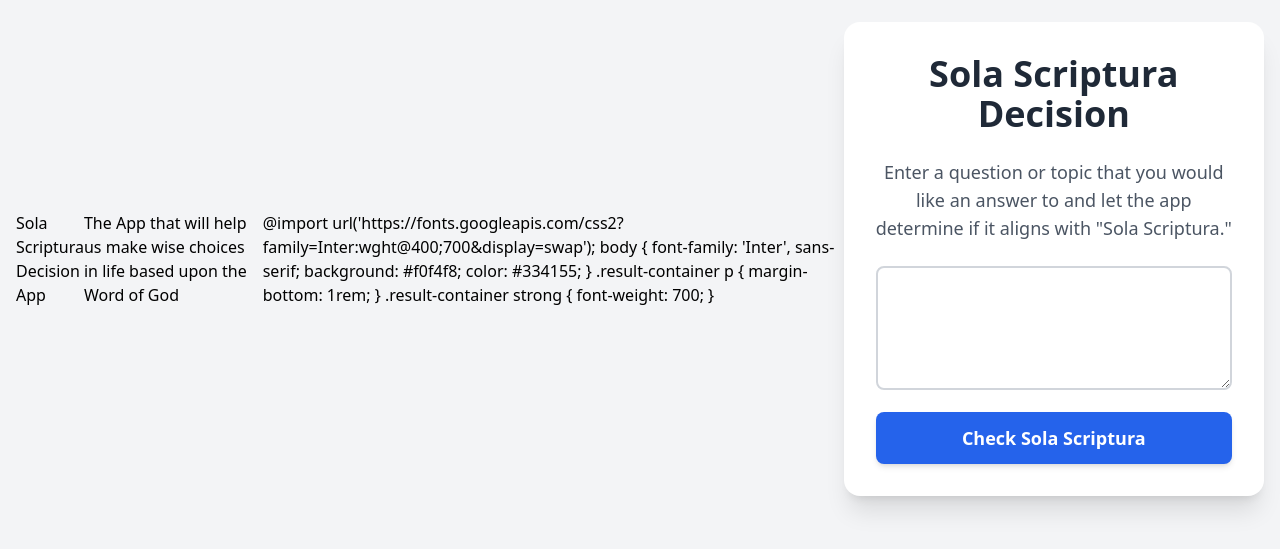
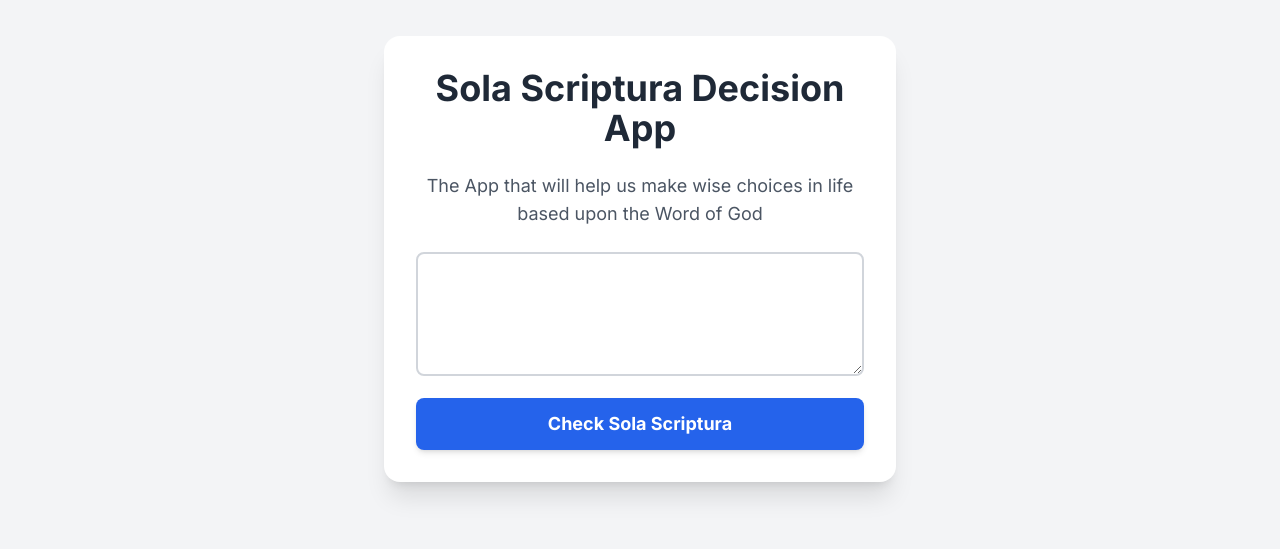
Before and after one commit to jsndl333/sola-scriptura-app, a plain HTML site: page index.html in a window 1280 px wide. Shown: the part 141-690 px from the top of the page. Drawn offline with nearby package versions, Linux system fonts and the light colour scheme.

Commit message:
New Update with New Subtitle

```diff
--- a/index.html
+++ b/index.html
@@ -5,12 +5,7 @@
     <meta name="viewport" content="width=device-width, initial-scale=1.0">
     <title>Sola Scriptura Decision App</title>
     <script src="https://cdn.tailwindcss.com"></script>
-</head>
-<body>
-    <h1>Sola Scriptura Decision App</h1>
-    <p>The App that will help us make wise choices in life based upon the Word of God</p>
-</body>
-</html>
+    <style>
         @import url('https://fonts.googleapis.com/css2?family=Inter:wght@400;700&display=swap');
         body {
             font-family: 'Inter', sans-serif;
@@ -27,8 +22,8 @@
 </head>
 <body class="bg-gray-100 min-h-screen flex items-center justify-center p-4">
     <div id="root" class="bg-white rounded-2xl shadow-xl p-8 max-w-lg w-full flex flex-col items-center text-center space-y-6">
-        <h1 class="text-4xl font-bold text-gray-800">Sola Scriptura Decision</h1>
-        <p class="text-lg text-gray-600">Enter a question or topic that you would like an answer to and let the app determine if it aligns with "Sola Scriptura."</p>
+        <h1 class="text-4xl font-bold text-gray-800">Sola Scriptura Decision App</h1>
+        <p class="text-lg text-gray-600">The App that will help us make wise choices in life based upon the Word of God</p>
 
         <div class="w-full space-y-4">
             <textarea id="topicInput" rows="4" class="w-full p-3 border-2 border-gray-300 rounded-lg focus:outline-none focus:ring-2 focus:ring-blue-500 transition-all duration-300"></textarea>
@@ -43,7 +38,7 @@
     </div>
 
     <script>
-        const API_URL = "https://generativelanguage.googleapis.com/v1beta/models/gemini-2.5-flash-preview-05-20:generateContent?key=AIzaSyBd1ym_rmXn2QuUOcSTFC0Qm33E-P5FSSc";
+        const API_URL = "https://generativelanguage.googleapis.com/v1beta/models/gemini-2.5-flash-preview-05-20:generateContent?key=YOUR_API_KEY";
 
         async function fetchWithExponentialBackoff(url, options, retries = 5, delay = 1000) {
             try {
```
